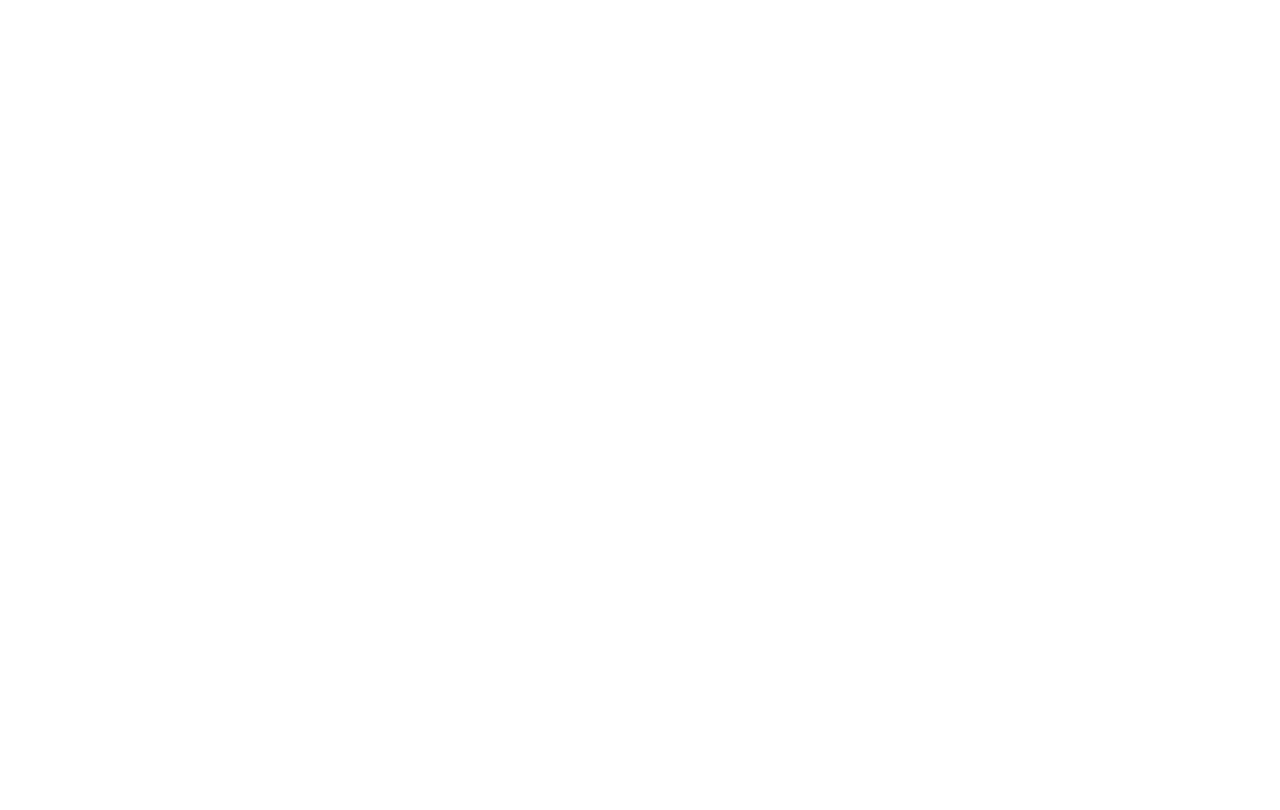
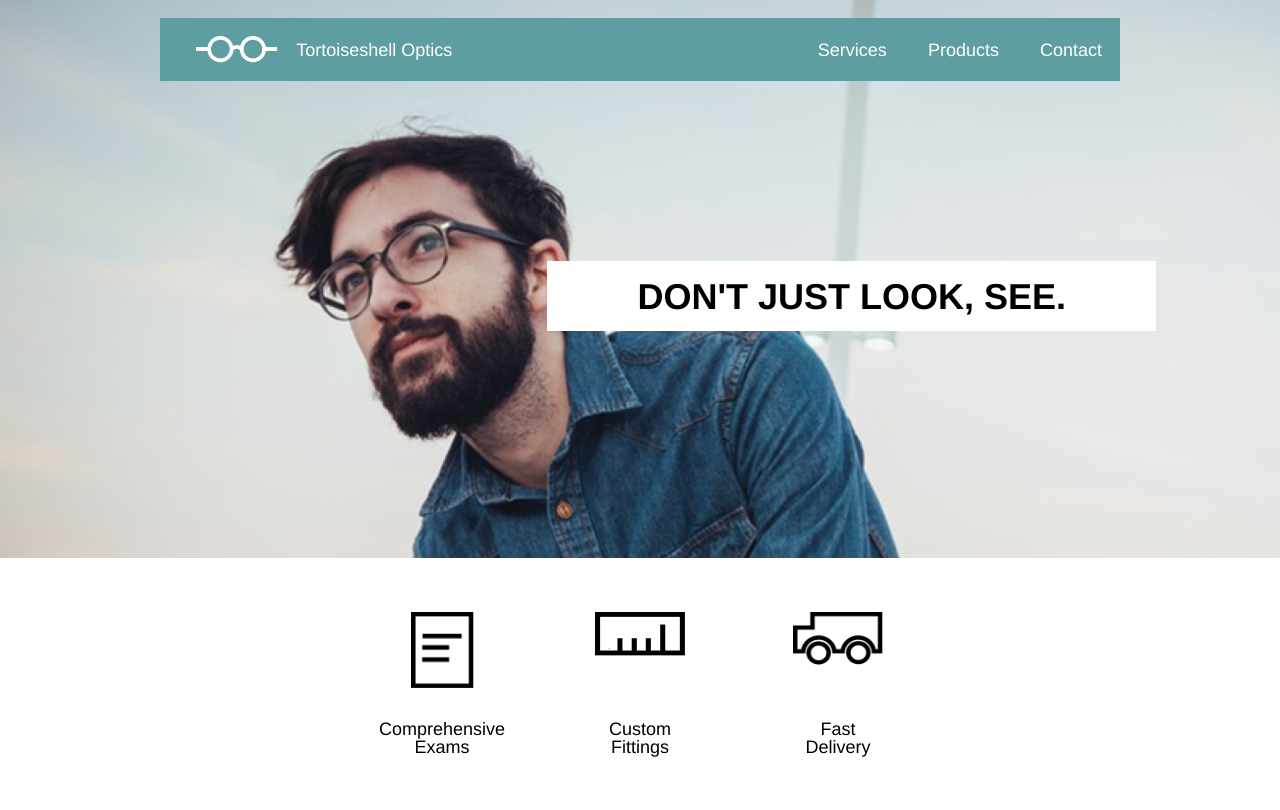
Before and after one commit to thomasbigfield/Tortoiseshell, a plain HTML site: page index.html in a window 1280 px wide. Drawn offline with Linux system fonts and the light colour scheme.

Commit message:
Finished banner and first part of info panel

```diff
--- a/index.html
+++ b/index.html
@@ -2,9 +2,50 @@
 <html>
   <head>
     <meta charset="utf-8">
-    <title></title>
+    <title>Tortoiseshell Optic</title>
+    <link href="resources/css/reset.css" type="text/css" rel="stylesheet">
+    <link href="resources/css/style.css" type="text/css" rel="stylesheet">
   </head>
   <body>
+    <!-- HEADER -->
+    <header class="heading">
+      <nav class="container">
+        <div>
+          <img src="resources/images/logo-white.png" alt="logo">
+          <span>Tortoiseshell Optics</span>
+        </div>
+        <div class="menu">
+          <ul class="container">
+            <li>Services</li>
+            <li>Products</li>
+            <li>Contact</li>
+          </ul>
+        </div>
+      </nav>
+      <div class="flex container">
+        <div class="main-banner">
+          <h1>DON'T JUST LOOK, SEE.<h1>
+        </div>
+      </div>
+    </header>
+    <!-- SUPPORTING SECTION -->
+    <section class="supporting">
+      <!-- SERVICE SECTION -->
+      <div class="service">
+        <img class="paper-icon" src="resources/images/paper-icon.png">
+        <div>Comprehensive Exams</div>
+      </div>
+      <div class="service">
+        <img src="resources/images/ruler-icon.png">
+        <div>Custom Fittings</div>
+      </div>
+      <div class="service">
+        <img src="resources/images/truck-icon.png">
+        <div>Fast Delivery</div>
+      </div>
+    </section>
+
+
 
   </body>
 </html>
--- a/resources/css/style.css
+++ b/resources/css/style.css
@@ -1,10 +1,115 @@
 /* All Elements CSS */
 
+html {
+  font-size: 18px;
+  font-family: Helvetica;
+  color: white;
+  line-height: 1.4;
+}
 
+header {
+  padding-top: 1rem;
+  height: 30rem;
+  background-image: url("../images/glasses-bg.png");
+  background-repeat: no-repeat;
+  background-size: cover;
+}
+
+nav {
+  padding: 1rem 0;
+  background-color: cadetblue;
+  color: white;
+  display: flex;
+  align-items: center;
+  justify-content: space-between;
+}
+
+nav div {
+  display: flex;
+  align-items: center;
+}
+
+nav img {
+  height: 1.5rem;
+  margin-left: 2rem;
+  margin-right: 1rem;
+}
+
+ul {
+  margin-right: 1rem;
+}
+
+ul li {
+  display: inline;
+  padding: 0 1rem;
+}
+
+header .flex {
+  justify-content: flex-end;
+}
+
+h1 {
+  color: black;
+  font-size: 2rem;
+  font-weight: bold;
+}
+
+img {
+  border-style: none;
+}
 /* All Class CSS */
+
 
 
 /* All ID CSS */
 
+.container {
+  max-width: 960px;
+  margin: auto;
+}
+
+.main-banner {
+  margin-top: 10rem;
+  margin-right: -2rem;
+  padding: 0.75rem 5rem;
+  font-family: Helvetica;
+  font-weight: bold;
+  display: inline-block;
+  font-size: 2rem;
+  line-height: 2.4rem;
+  background-color: white;
+
+}
+
+.flex {
+  display: flex;
+}
+
+.supporting {
+  display: flex;
+  justify-content: center;
+}
+
+.service {
+  display: flex;
+  flex-direction: column;
+  justify-content: space-between;
+  align-items: center;
+  text-align: center;
+  margin: 3rem;
+  width: 5rem;
+  height: 8rem;
+  color: black;
+}
+
+.service img.paper-icon {
+  width: 3.5rem;
+}
+
+.service img {
+  width: 5rem;
+  margin-bottom: 1rem;
+}
+
 
 /* Media Queries */
```
